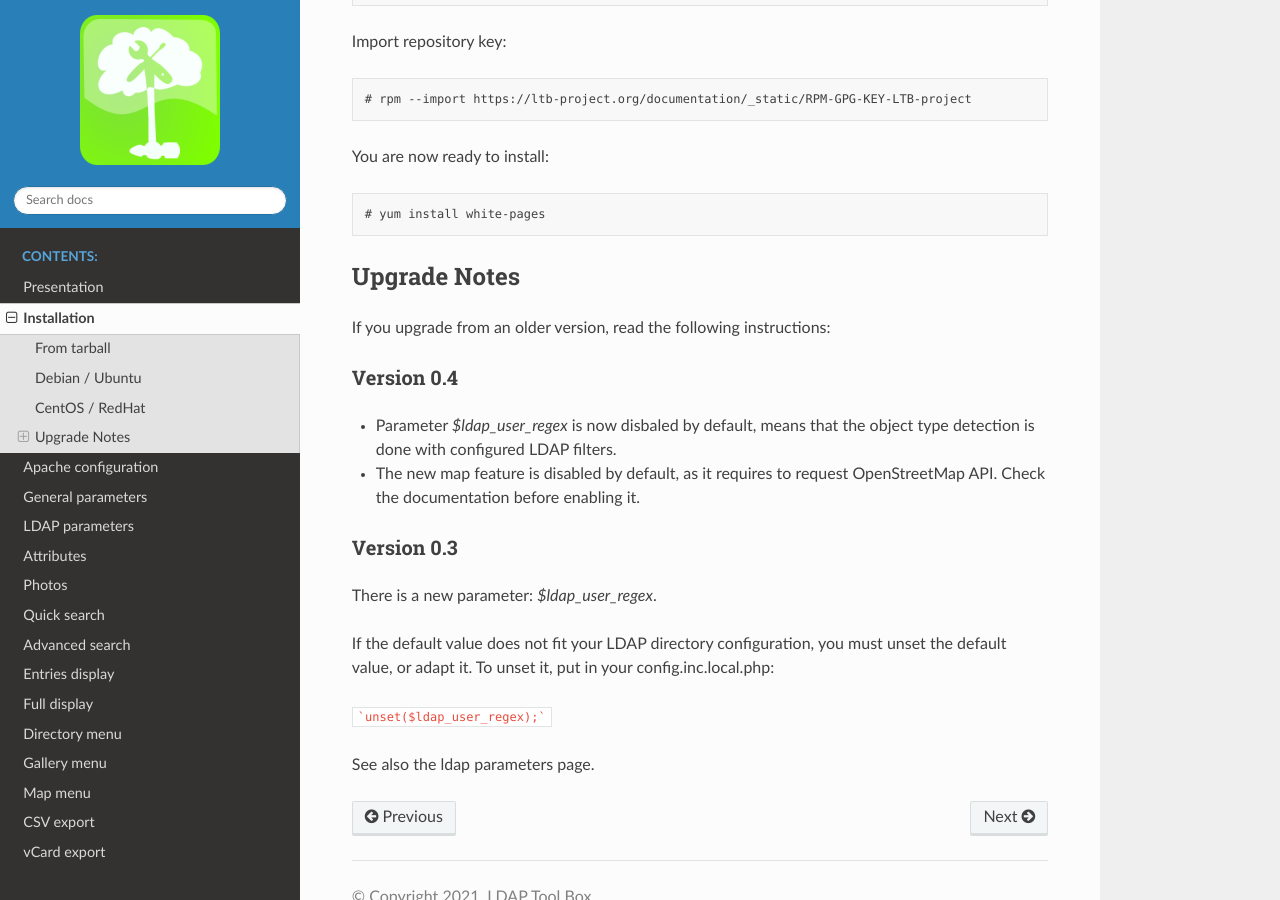
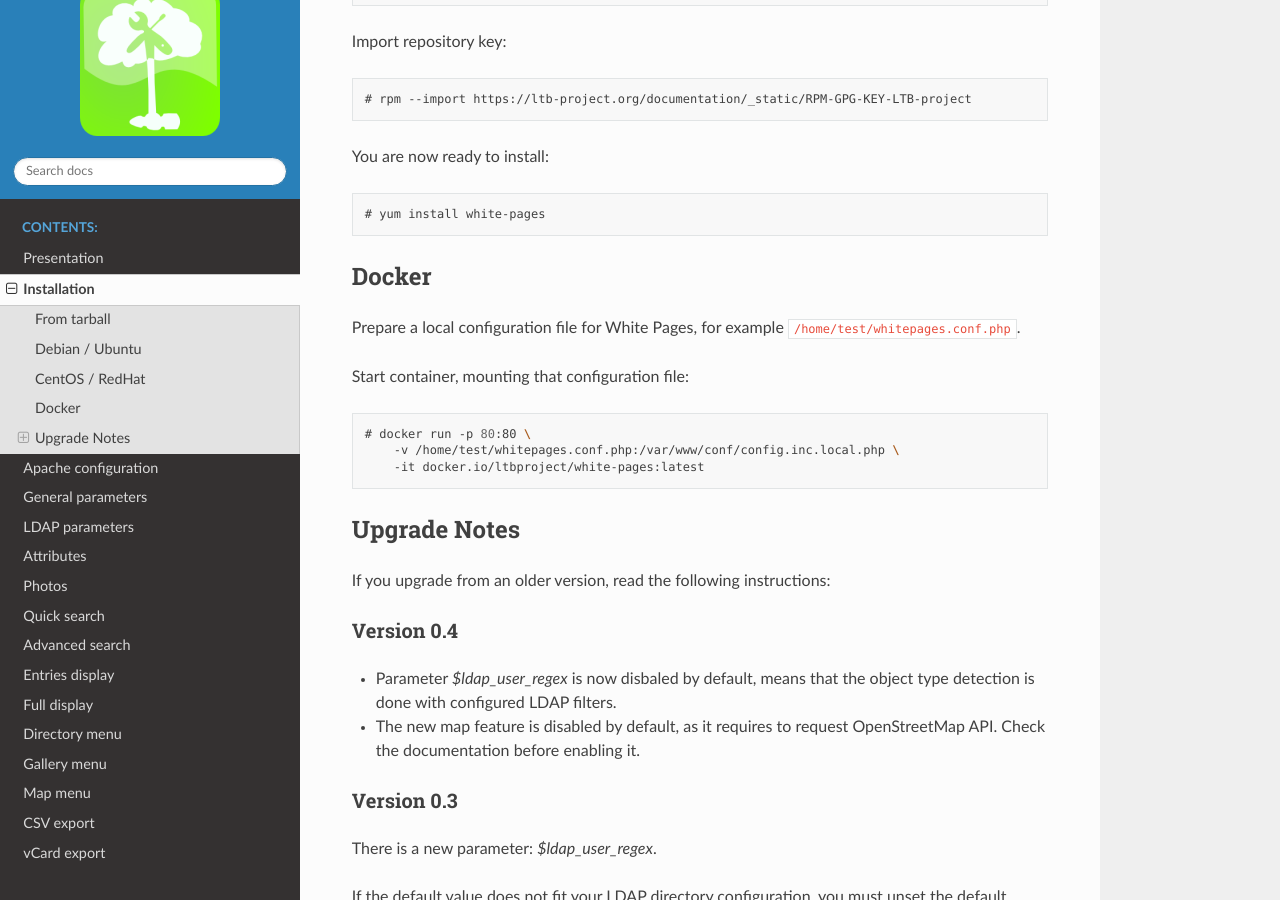
Before and after one commit to ltb-project/white-pages, a Sphinx documentation site: the page built from docs/installation.rst, in a window 1280 px wide and 900 px high, scrolled down 2264 px. Built offline with Sphinx 7.4.7 and the Read the Docs theme 2.0.0, drawn with Linux system fonts in a browser that asks for light colours.

Commit message:
Doc to use Docker image

```diff
--- a/docs/installation.rst
+++ b/docs/installation.rst
@@ -119,6 +119,19 @@ You are now ready to install:
 
     yum install white-pages
 
+Docker
+------
+
+Prepare a local configuration file for White Pages, for example ``/home/test/whitepages.conf.php``.
+
+Start container, mounting that configuration file:
+
+.. prompt:: bash #
+
+    docker run -p 80:80 \
+        -v /home/test/whitepages.conf.php:/var/www/conf/config.inc.local.php \
+        -it docker.io/ltbproject/white-pages:latest
+
 Upgrade Notes
 -------------
 
```
